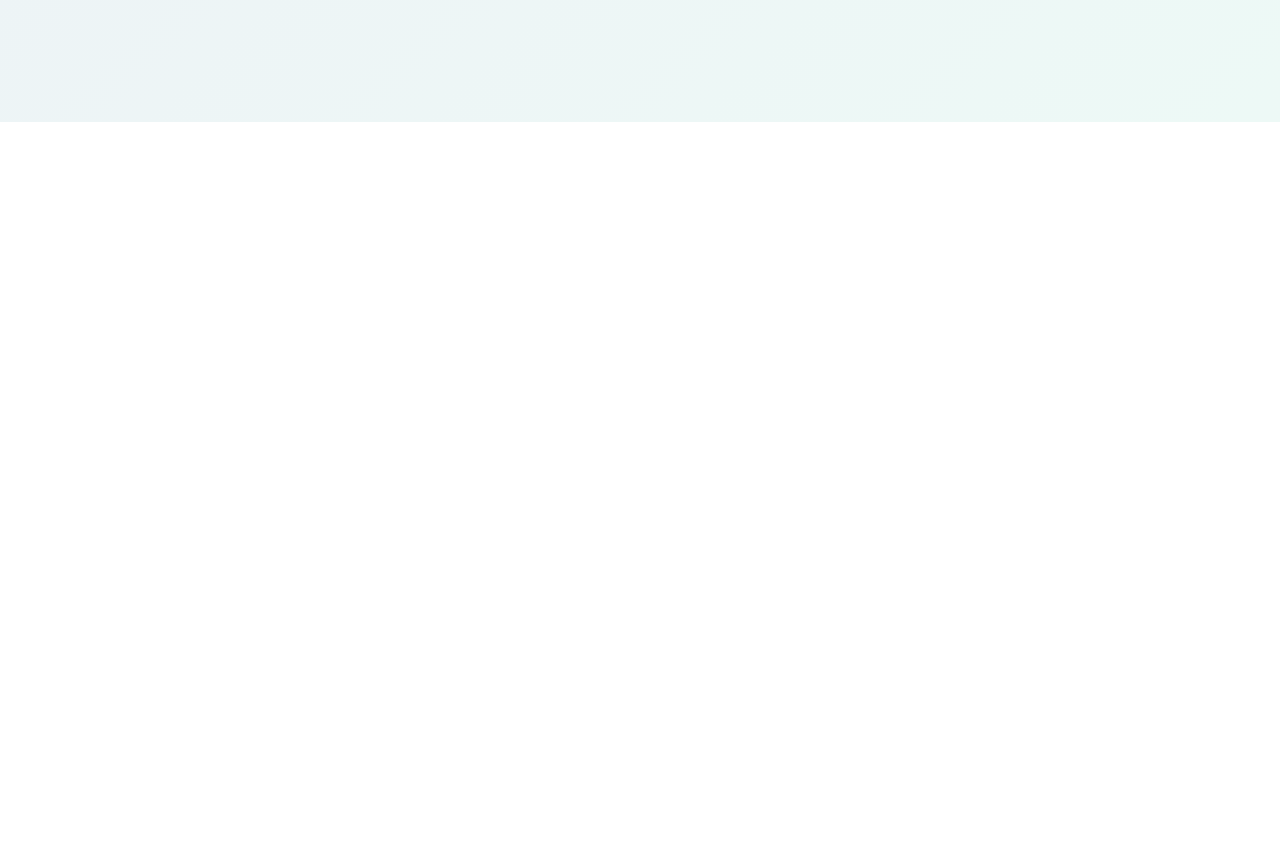
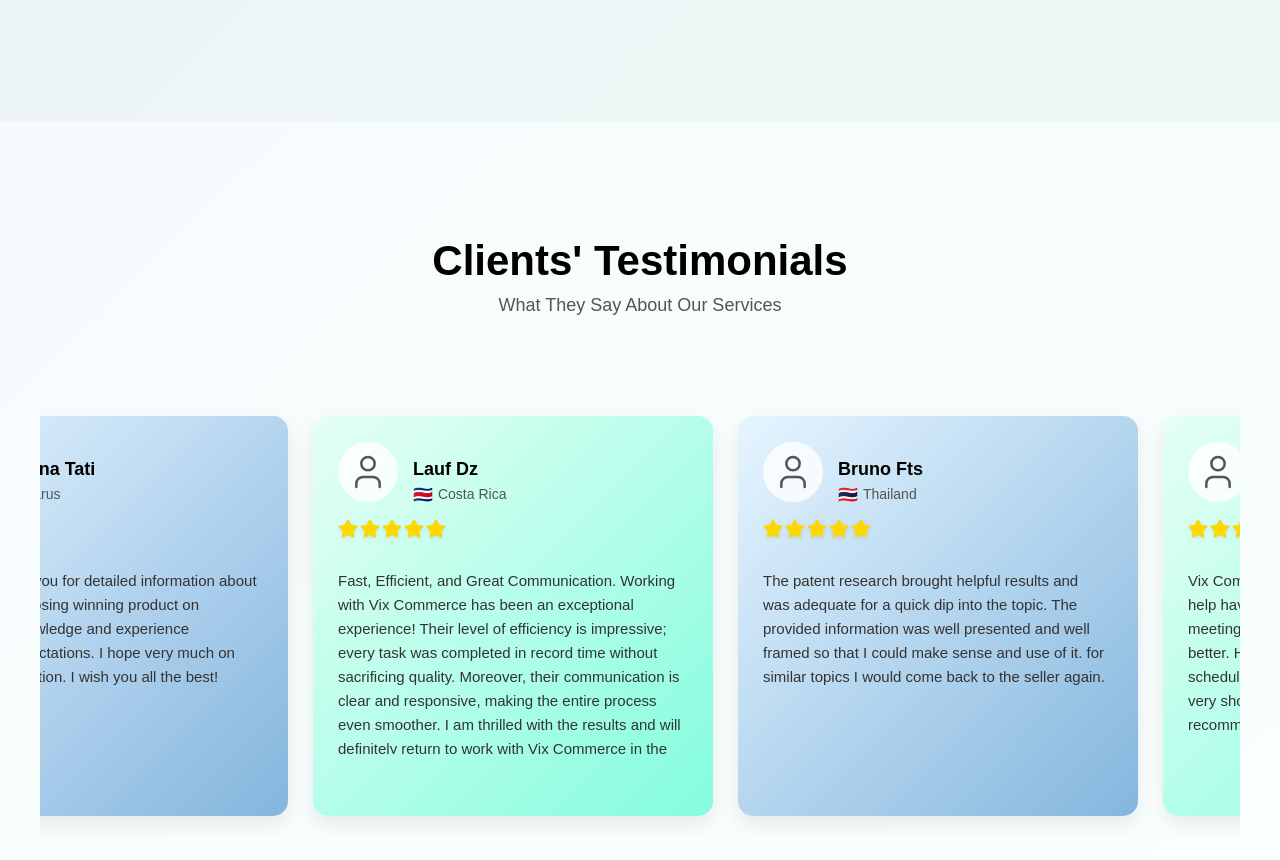
Before and after one commit to quratulain08/vixecommerce, a React (Create React App) app: page / in a window 1280 px wide. Shown: the part 3240-4100 px from the top of the page. Before the commit the page ends 3362 px from the top, so only its background shows below. Built offline with nearby package versions, Linux system fonts and the light colour scheme.

Commit message:
Landing page update

```diff
--- a/src/pages/LandingPage.jsx
+++ b/src/pages/LandingPage.jsx
@@ -3,6 +3,7 @@ import './LandingPage.css';
 import GetStarted from '../component/LandingPage/GetStarted/GetStarted';
 import WhatWeOffer from '../component/LandingPage/WhatWeOffer/WhatWeOffer';
 import WhyChooseUs from '../component/LandingPage/WhyChooseUs/WhyChooseUs';
+import Testimonials from '../component/LandingPage/Testimonial/Testimonial';
 
 export default function LandingPage() {
   return (
@@ -10,6 +11,7 @@ export default function LandingPage() {
       <GetStarted />
       <WhatWeOffer/>
       <WhyChooseUs/>
+      <Testimonials/>
     </div>
   );
 }
```
Also changed, not shown: src/component/LandingPage/Portfolio/Portfolio.jsx (added).
